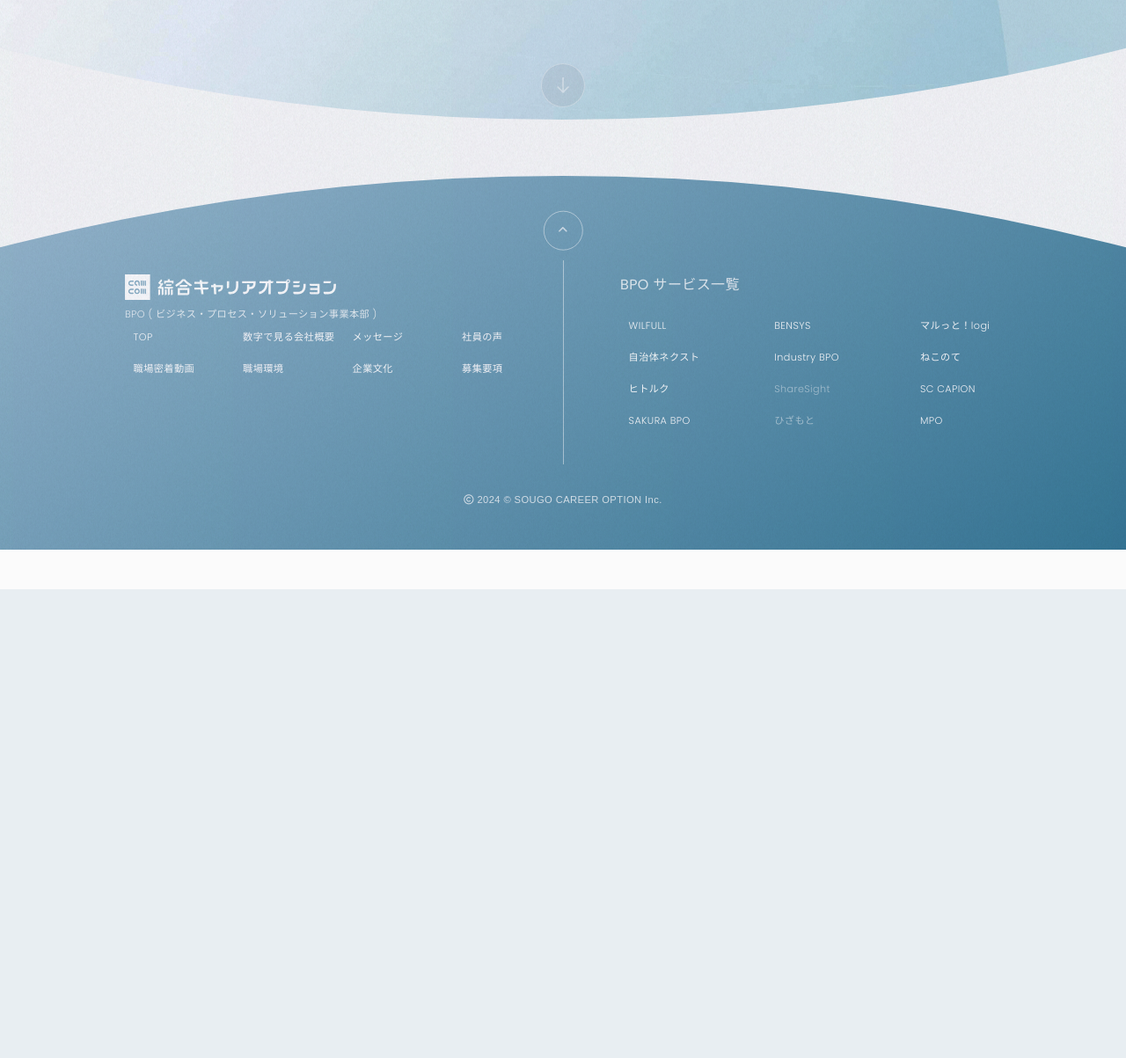
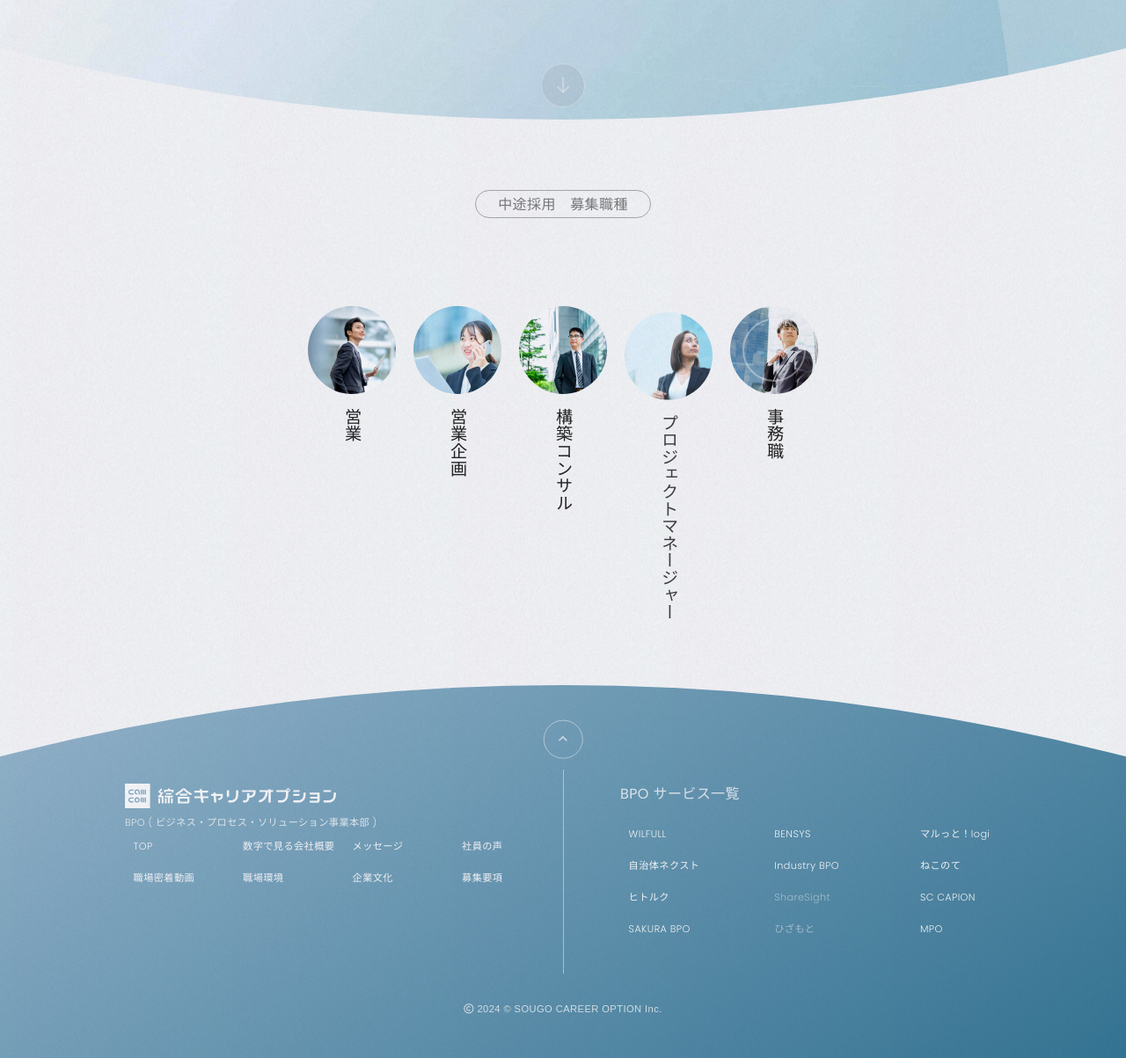
Before and after one commit to dungpro96bn/bpo-sougo, a PHP site: page /recruit/job_index.php in a window 1280 px wide. Shown: the part 564-1767 px from the top of the page at 88% size. Before the commit the page ends 1234 px from the top, so only its background shows below. Run offline with PHP 8.4, Linux system fonts and the light colour scheme; some libraries are stand-ins or nearby versions.

Commit message:
update the job index page

```diff
--- a/recruit/job_index.php
+++ b/recruit/job_index.php
@@ -36,6 +36,14 @@
     <?php require("./inc_templates/inc_devimg.php");?>
   </SECTION>
 
+    <SECTION id="section-jobdetail">
+        <DIV class="container">
+            <article class="jobinfo" style="padding-top: 80px">
+                <?php require("./inc_templates/inc_menu_job.php"); ?>
+            </article>
+        </DIV>
+        <?php require("./inc_templates/inc_devimg.php");?>
+    </SECTION>
 
 </MAIN>
 
```
